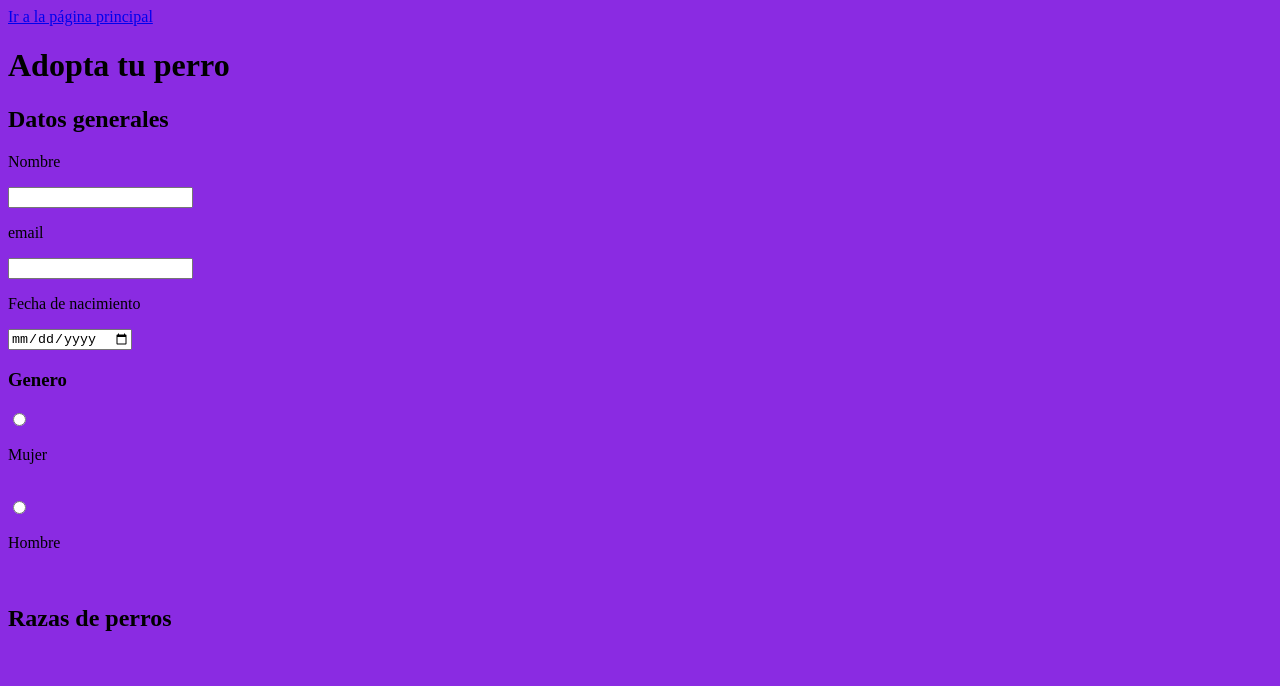
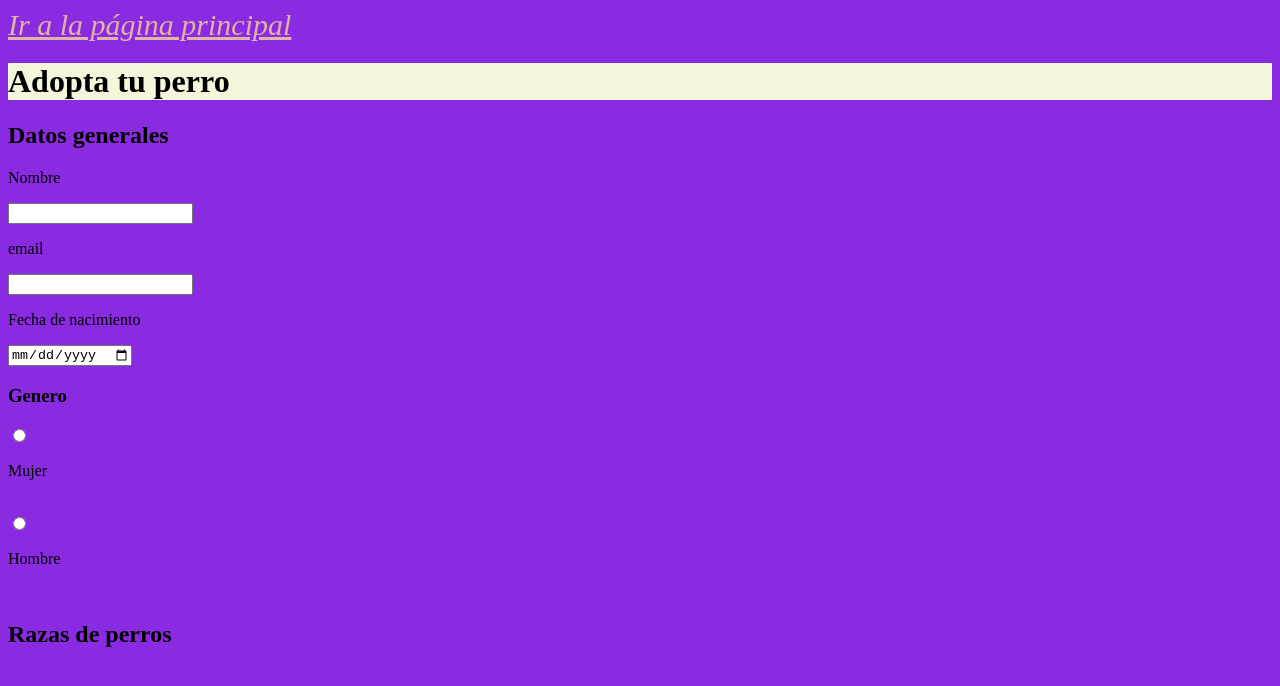
Before and after one commit to gisellbenavides123/floresyperros, a plain HTML site: page formulario.html in a window 1280 px wide. In both pictures the pointer is over the link "Ir a la página principal". Drawn offline with Linux system fonts and the light colour scheme.

Commit message:
version 1.0
style

```diff
--- a/style.css
+++ b/style.css
@@ -1,12 +1,26 @@
 body{
     background-color: blueviolet;
 }
-    #titulo{
+#titulo{
         color: rgb(215, 245, 250);
         font-size:40px;
-    }
-    #imagen. {
+}
+#imagen. {
         width: 300px;
         height: 160px ;
-        display: block
-    }
+        display: block;
+}
+h1{
+    background-color: beige;
+}
+
+a:hover{
+    color:rgb(224, 179, 163);
+    font-size: 30px;
+    font-style: italic
+}
+img:hover{
+    width: 420px;
+    height: 420px;
+
+}
```
Also changed, not shown: index.html (+3 -3 lines).
